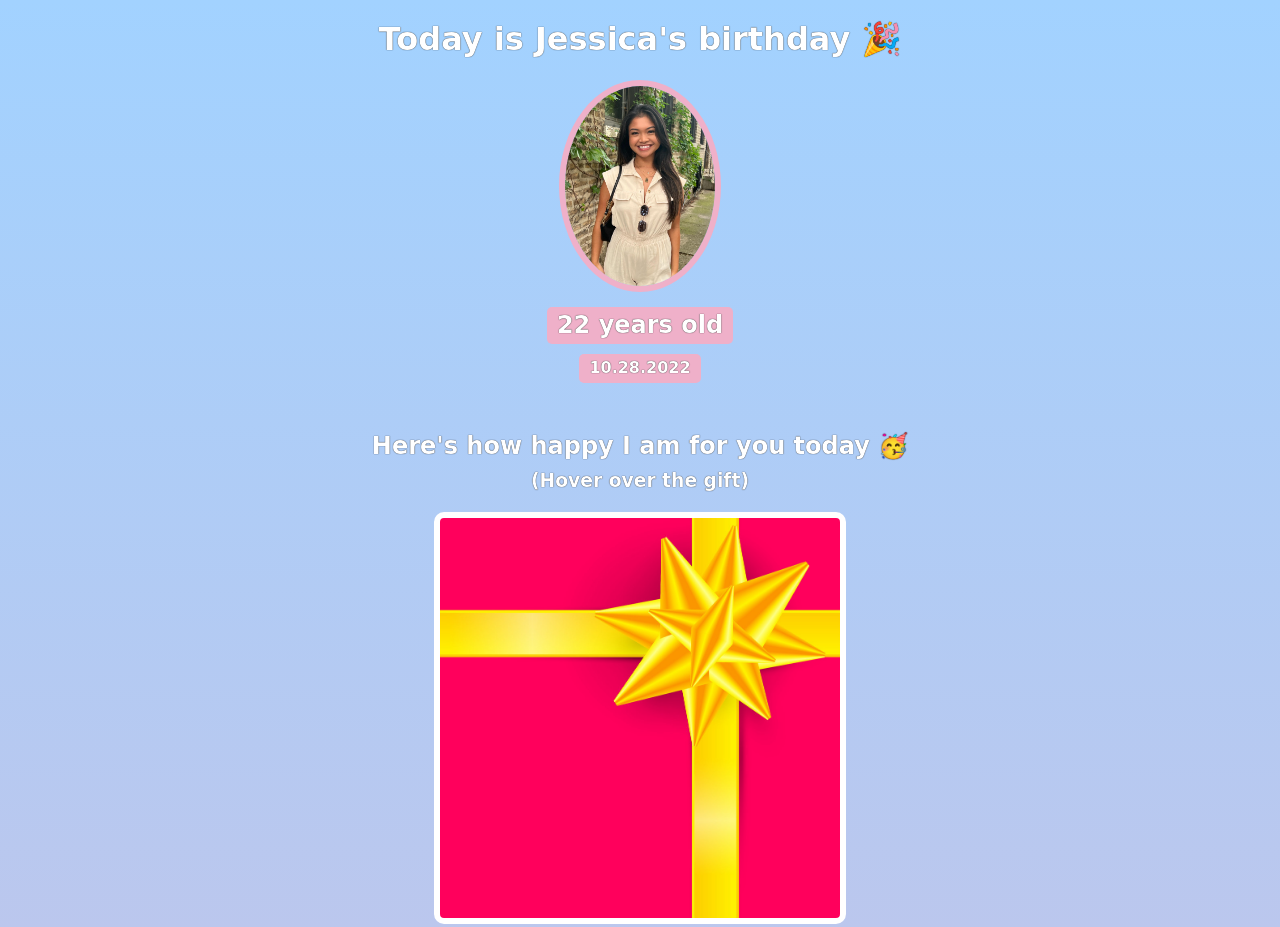
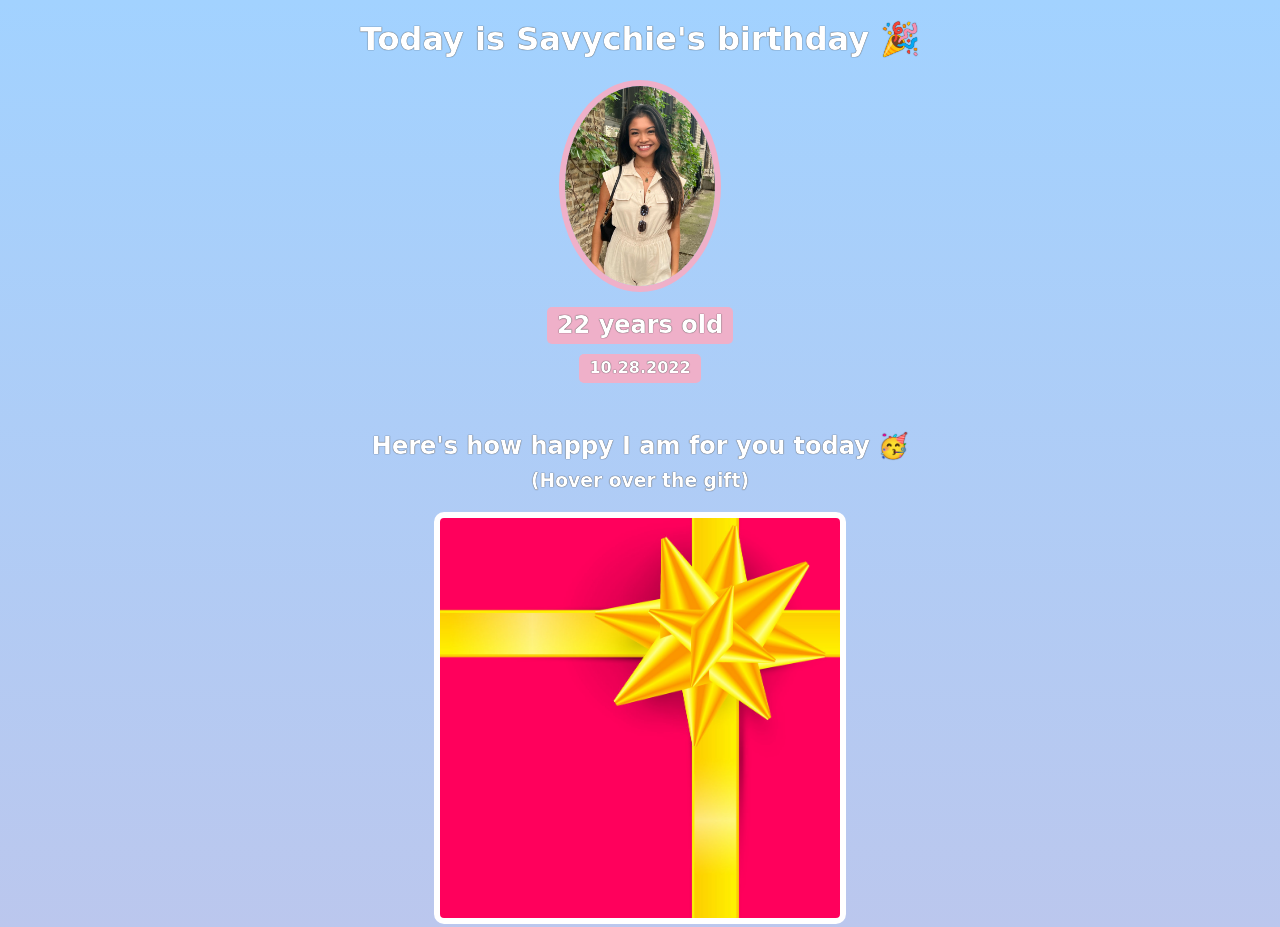
Before and after one commit to Andoy96/birthday-gift-site2, a plain HTML site: page index.html in a window 1280 px wide. Shown: the top 927 px of the page. Drawn offline with nearby package versions, Linux system fonts and the light colour scheme; a web font is replaced by a local one.

Commit message:
Change the name to Savychie's

```diff
--- a/index.html
+++ b/index.html
@@ -7,7 +7,7 @@
     </head>
     <body>
         <div id="header">
-            <h1>Today is Jessica's birthday 🎉</h1>
+            <h1>Today is Savychie's birthday 🎉</h1>
             <img id="bff-img" src="images/Savychie.jpg">
             <h2 id="bday-age">22 years old</h2>
             <h4 id="bday-date">10.28.2022</h4>
```
